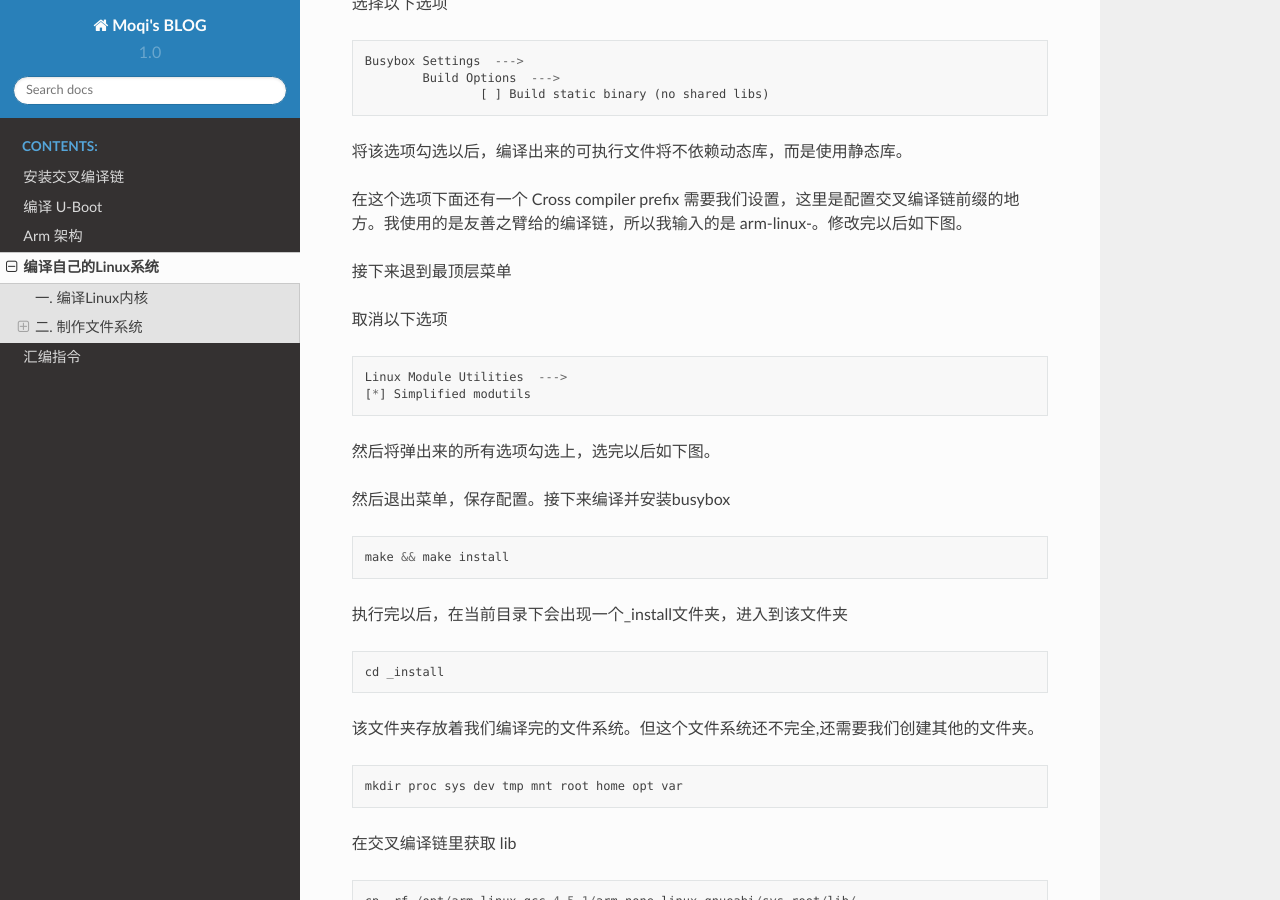
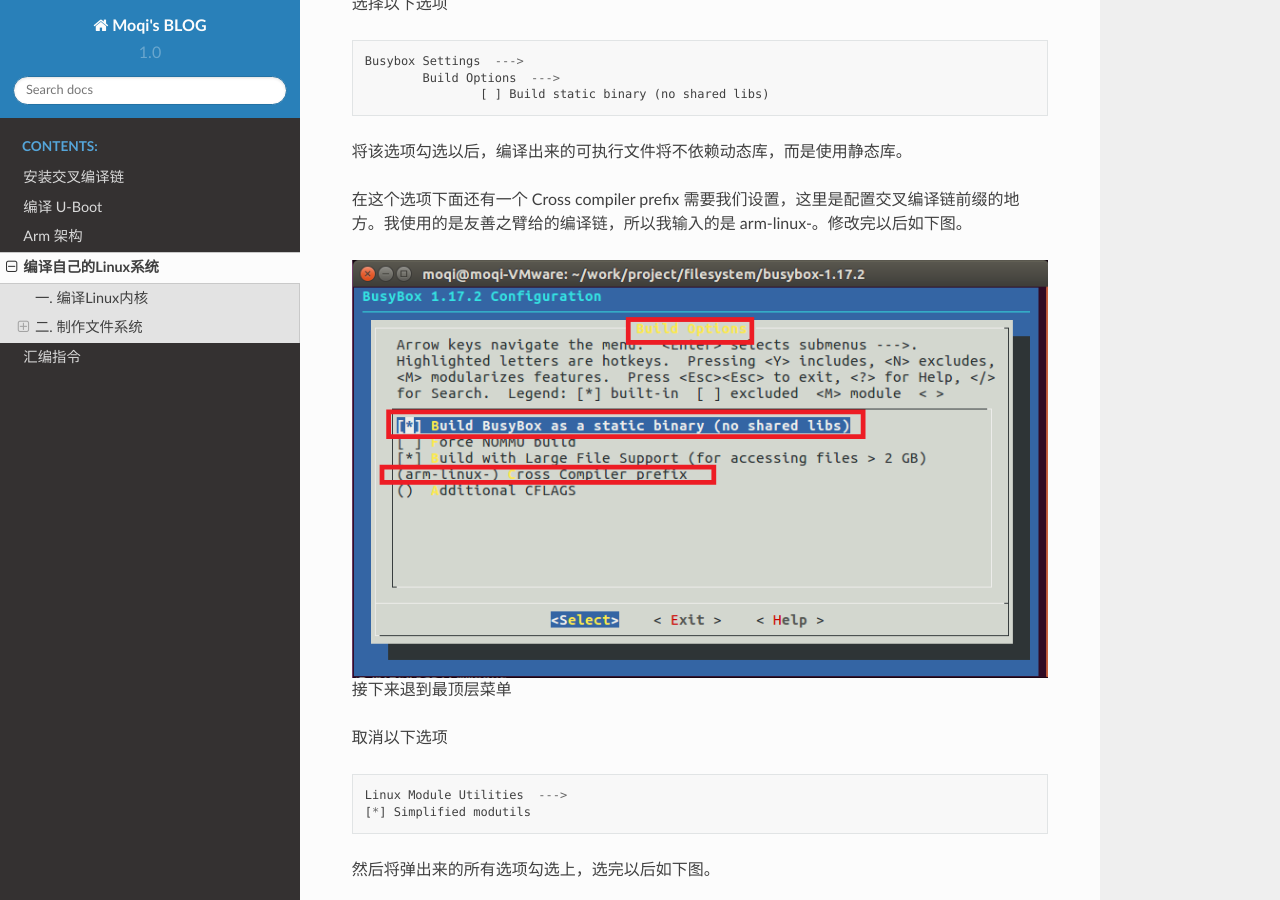
Before and after one commit to moqi-smile/Blog-Tiny4412, a Sphinx documentation site: the page built from source/Chapter_4.rst, in a window 1280 px wide and 900 px high, scrolled down 1068 px. Built offline with Sphinx 7.4.7 and the Read the Docs theme 2.0.0, drawn with Linux system fonts in a browser that asks for light colours.

Commit message:
Change source/Chapter_4.rst

```diff
--- a/source/Chapter_4.rst
+++ b/source/Chapter_4.rst
@@ -56,6 +56,10 @@
 
 在这个选项下面还有一个 Cross compiler prefix 需要我们设置，这里是配置交叉编译链前缀的地方。我使用的是友善之臂给的编译链，所以我输入的是 arm-linux-。修改完以后如下图。
 
+.. figure:: ./_static/Chapter_4/Changemenuconfig1.png
+	:align: center
+	:figclass: align-center
+
 接下来退到最顶层菜单
 
 取消以下选项
@@ -66,6 +70,10 @@
 	[*] Simplified modutils
 
 然后将弹出来的所有选项勾选上，选完以后如下图。
+
+.. figure:: ./_static/Chapter_4/Changemenuconfig2.png
+	:align: center
+	:figclass: align-center
 
 然后退出菜单，保存配置。接下来编译并安装busybox
 
@@ -99,6 +107,6 @@
 
 复制完以后, 我们创建的文件系统就像下图所示
 
-.. figure:: ./_static/Chapter_4-filesystem.png
+.. figure:: ./_static/Chapter_4/filesystem.png
 	:align: center
 	:figclass: align-center
```
Also changed, not shown: source/_static/Chapter_4/Changemenuconfig1.png (renamed from source/_static/Chapter_4-Changemenuconfig1.png), source/_static/Chapter_4/Changemenuconfig2.png (renamed from source/_static/Chapter_4-Changemenuconfig2.png), source/_static/Chapter_4/filesystem.png (renamed from source/_static/Chapter_4-filesystem.png).
